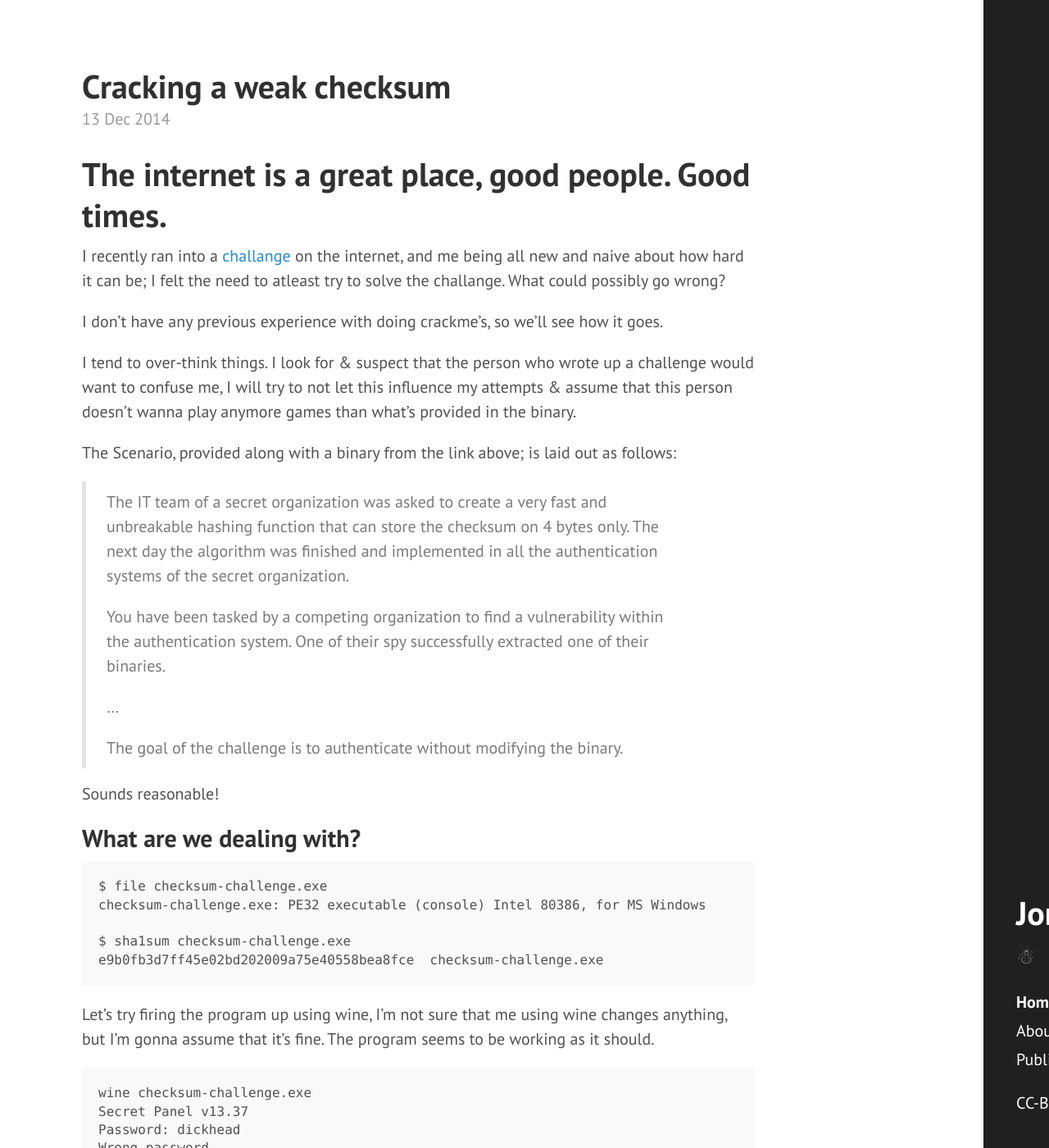
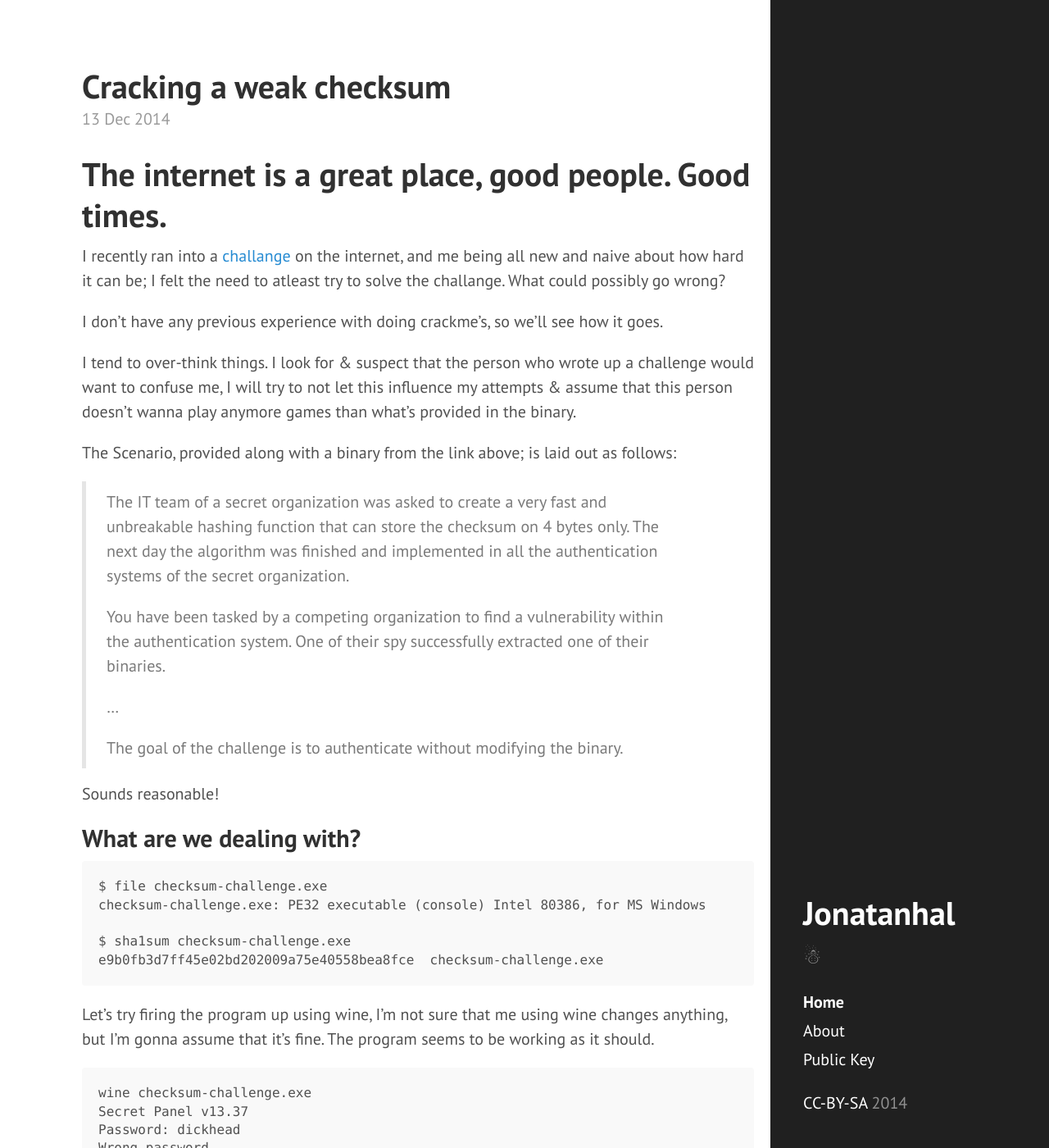
Before and after one commit to jonatanhal/jonatanhal.github.io, a Jekyll site: the page built from index.html, in a window 1280 px wide and 1400 px high. Shown: the whole window at 82% size. Built offline with Jekyll 4.4.1, drawn with Linux system fonts in a browser that asks for light colours; the list of posts is cut into pages by our own code.

Commit message:
fixed width sidebar

```diff
--- a/public/css/hyde.css
+++ b/public/css/hyde.css
@@ -66,13 +66,8 @@ html {
 	top: 0;
 	left: 0;
 	bottom: 0;
-	width: 4rem;
+	width: 17rem;
 	text-align: left;
-	transition: width 0.5s;
-    }
-    .sidebar:hover {
-	width: 17rem;
-	transition: width 0.5s;
     }
 }
 
```
